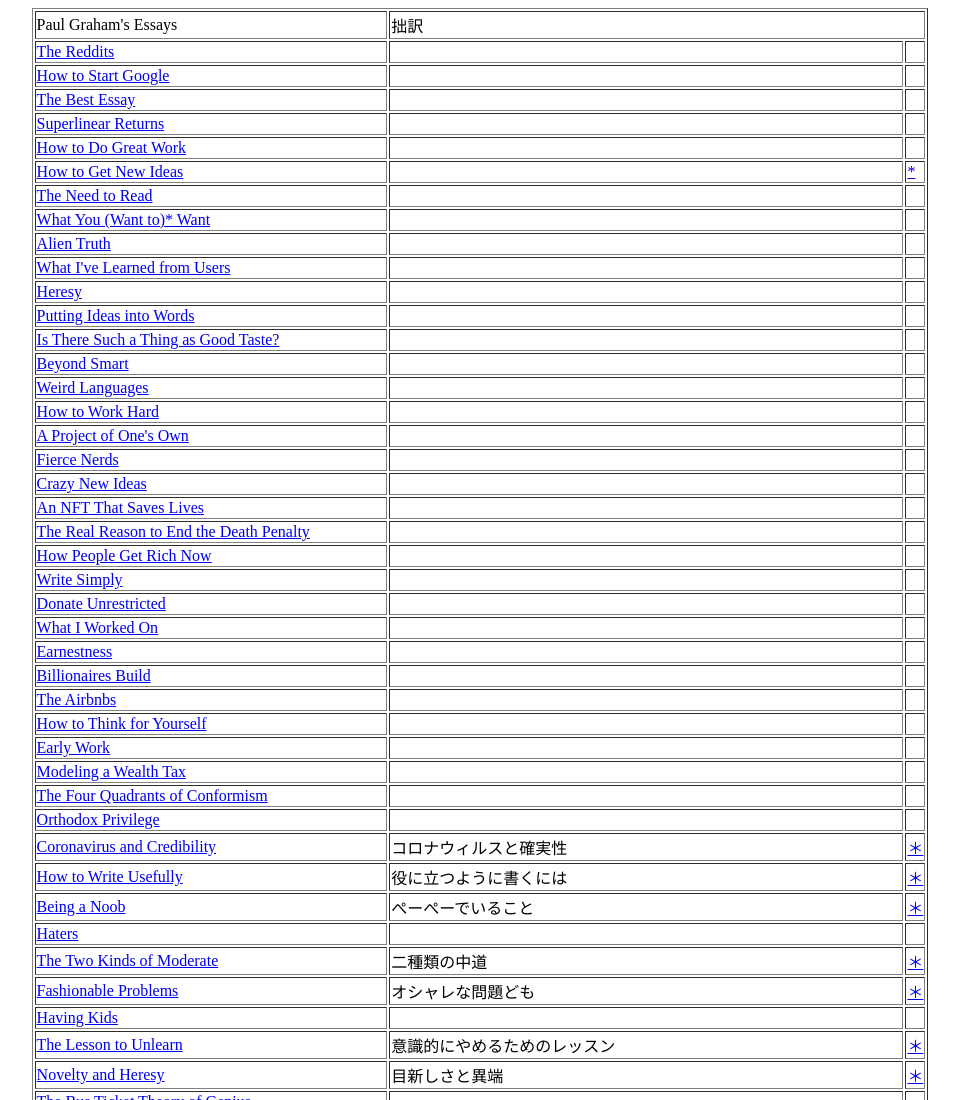
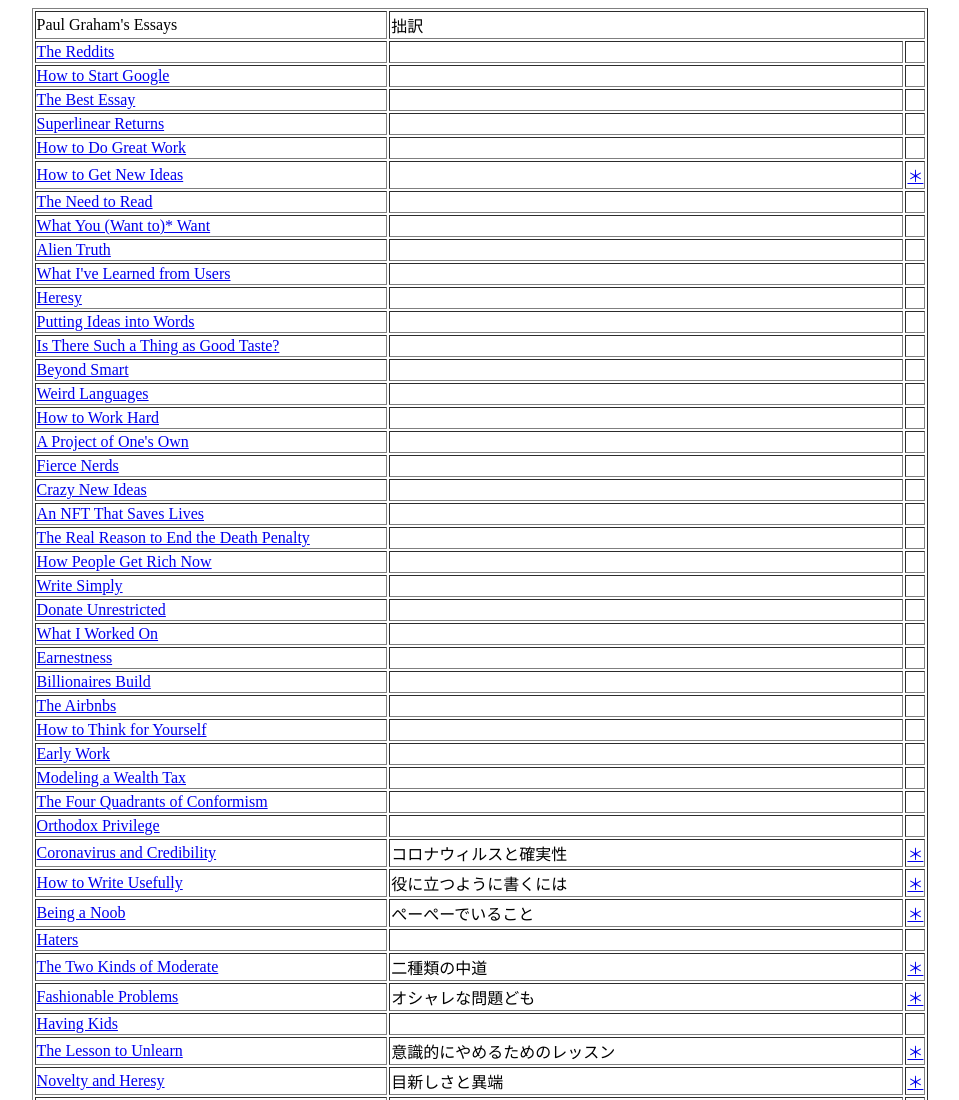
Before and after one commit to gt-326/pg, a plain HTML site: page docs/index.html in a window 1280 px wide. Shown: the top 1100 px of the page, without its empty margins (160-1119 px from the left). Drawn offline with Linux system fonts and the light colour scheme.

Commit message:
Update index.html

```diff
--- a/docs/index.html
+++ b/docs/index.html
@@ -49,7 +49,7 @@
                  <tr>
                  <td><a href="https://paulgraham.com/getideas.html">How to Get New Ideas</a></td>
                  <td></td>
-                 <td><a href="https://github.com/gt-326/pg/blob/master/getideas.txt">*</a></td>
+                 <td><a href="https://github.com/gt-326/pg/blob/master/getideas.txt">＊</a></td>
                  </tr>
 
                  <tr>
```
